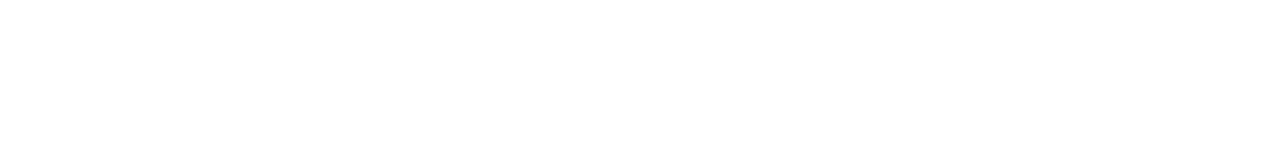
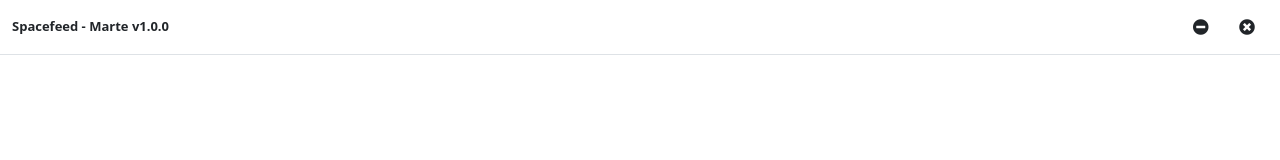
Before and after one commit to rubensjunior/marteDesktop, a website: page www/index.html in a window 1280 px wide. Drawn offline with Linux system fonts and the light colour scheme.

Commit message:
Ajuste de layout.

```diff
--- a/www/css/style.css
+++ b/www/css/style.css
@@ -0,0 +1,16 @@
+/* Reset básico para compatibilidade */
+* {
+    -webkit-box-sizing: border-box;
+            box-sizing: border-box;
+}
+
+html, body {
+    margin: 0;
+    padding: 0;
+    height: 100%;
+}
+
+.mini-title{
+    font-size: 13px;
+    font-weight: 600;
+}
--- a/www/home.html
+++ b/www/home.html
@@ -1,5 +1,5 @@
 <!-- Wappler include head-page="index.html" is="dmx-app" id="home" appConnect="local" bootstrap5="local" capacitor="local" -->
-<div class="container-fluid vh-100">
+<div class="container-fluid h-100">
     <div class="row h-100">
         <div class="col"></div>
         <div class="col"></div>
--- a/www/index.html
+++ b/www/index.html
@@ -15,6 +15,19 @@
 </head>
 
 <body is="dmx-app" id="index">
+	<header class="py-2 border-bottom">
+		<div class="container-fluid">
+			<div class="row align-items-center">
+				<div class="col align-self-center">
+					<p class="mini-title m-0">Spacefeed - Marte v1.0.0</p>
+				</div>
+				<div class="col align-self-center text-end">
+					<button id="btn1" class="btn"><i class="fas fa-minus-circle"></i></button>
+					<button id="btn2" class="btn"><i class="fas fa-times-circle"></i></button>
+				</div>
+			</div>
+		</div>
+	</header>
 	<main is="dmx-view" id="view1"></main>
 	<script src="bootstrap/5/js/bootstrap.bundle.min.js"></script>
 </body>
```
Also changed, not shown: .wappler/project.json.
